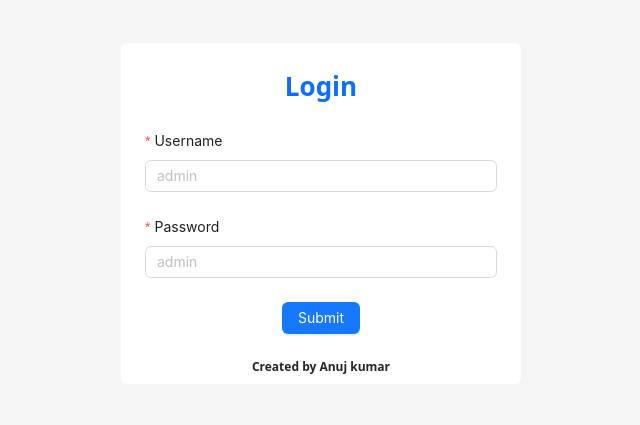
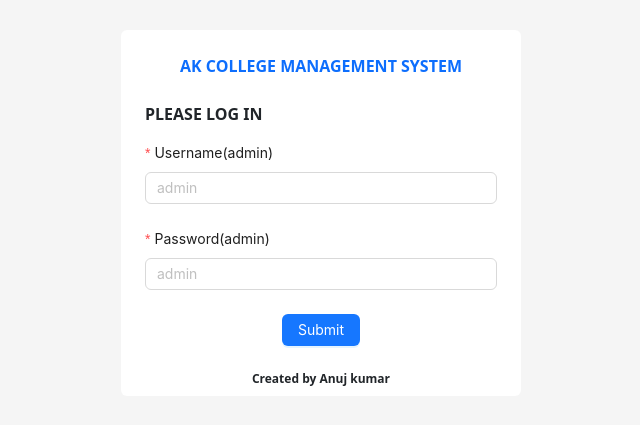
Before and after one commit to anujkumar09062001/cms-frontend, a React (Create React App) app: page /login in a window 1280 px wide. Shown: the part 187-612 px from the top of the page, without its empty margins (319-959 px from the left). Built offline with nearby package versions, Linux system fonts and the light colour scheme.

Commit message:
cms name

```diff
--- a/src/components/layout/layout.js
+++ b/src/components/layout/layout.js
@@ -135,7 +135,7 @@ const LayoutComponent = ({ children }) => {
           className="m-3 text-center"
           style={{ color: "white", display: "block" }}
         >
-          {logo ? <div style={{ fontSize: 16 }}>IIT Roorkee</div> : ""}
+          {logo ? <div className="fw-bold" style={{ fontSize: 16 }}>AK CMS</div> : ""}
         </div>
         <Menu
           theme="dark"
--- a/src/components/screen/login/index.js
+++ b/src/components/screen/login/index.js
@@ -38,22 +38,26 @@ const Login = () => {
           }}
         >
           <div
-            className="mb-4 fw-bold text-center text-primary"
-            style={{ fontSize: 26 }}
+            className="mb-4 fw-bold text-primary text-center"
           >
-            Login
+            AK COLLEGE MANAGEMENT SYSTEM
+          </div>
+          <div
+            className="mb-3 fw-bold"
+          >
+            PLEASE LOG IN
           </div>
           <div className="">
             <Form ref={formRef} layout="vertical" onFinish={handleSubmit}>
               <Form.Item
-                label="Username"
+                label="Username(admin)"
                 name="username"
                 rules={[{ required: true, message: "Please enter username" }]}
               >
                 <Input placeholder="admin" />
               </Form.Item>
               <Form.Item
-                label="Password"
+                label="Password(admin)"
                 name="password"
                 rules={[{ required: true, message: "Please enter password" }]}
               >
```
